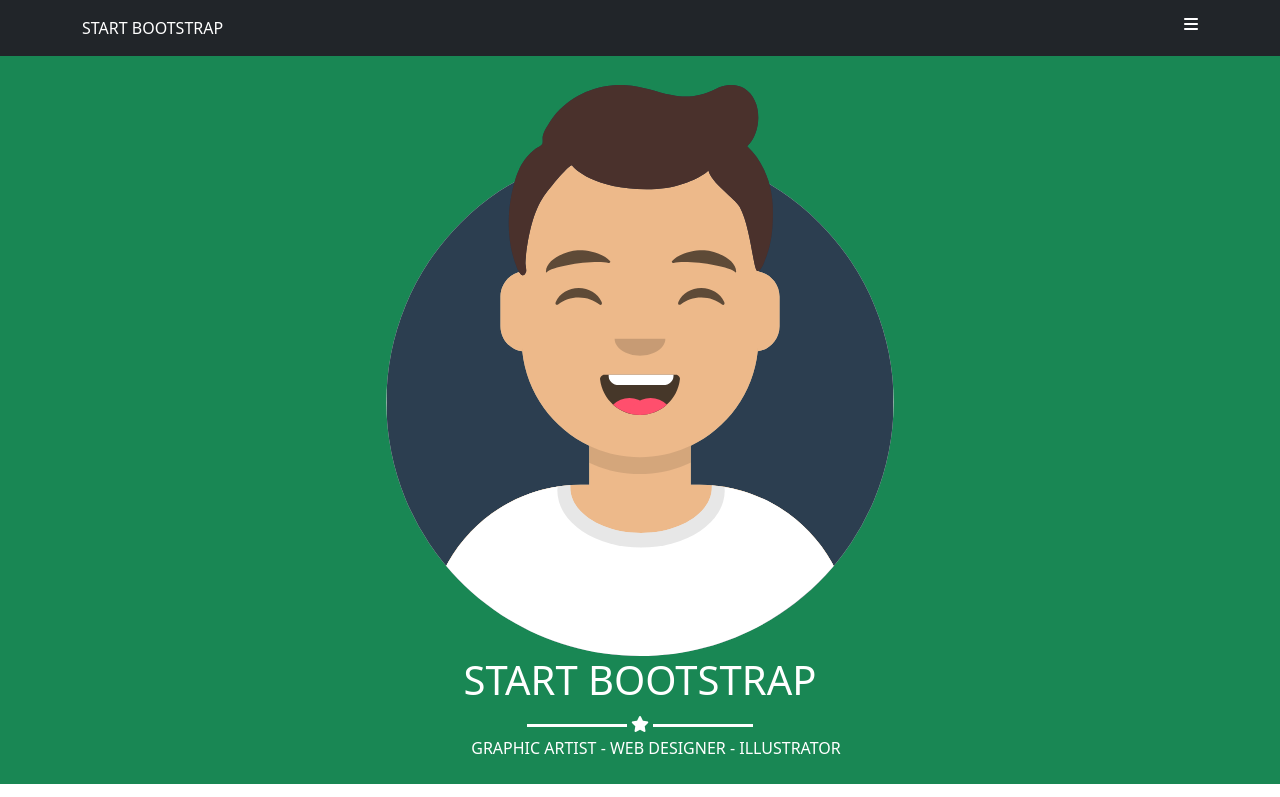
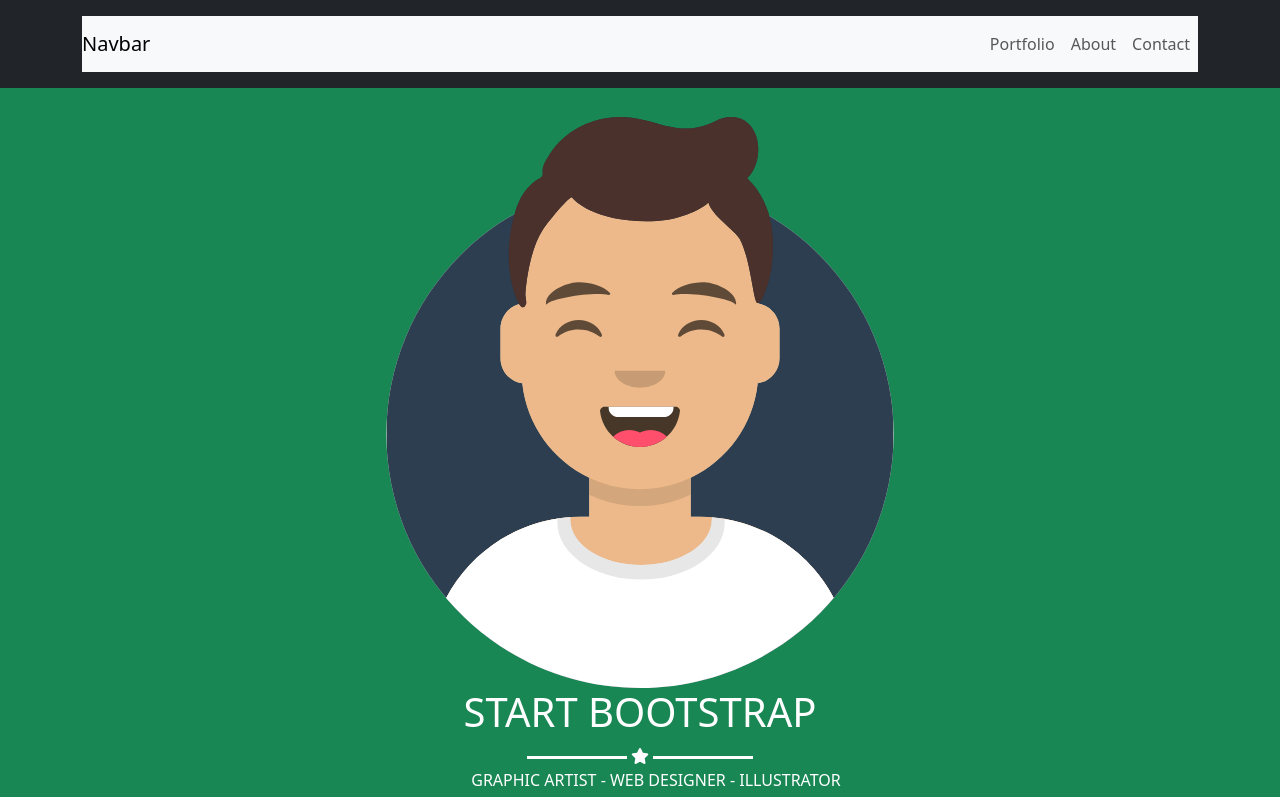
Before and after one commit to AndyDAntuono/bootstrap_freelancer, a plain HTML site: page index.html in a window 1280 px wide. Shown: the top 797 px of the page. Drawn offline with nearby package versions, Linux system fonts and the light colour scheme.

Commit message:
[UPD] updated header content

```diff
--- a/css/style.css
+++ b/css/style.css
@@ -7,10 +7,11 @@
 
 /*BACKGROUNDS COLORS*/
 
-
-.bg-blue {
-	background-color: blue;
+/*
+header, nav, .copyright {
+	background-color: rgba(44,62,80,255);
 }
+	*/
 
 .bg-red {
 	background-color: red;
--- a/index.html
+++ b/index.html
@@ -12,15 +12,27 @@
     <header class="bg-dark text-white">
         <div class="container py-3">
             <div class="row">
-                <div class="col-sm-6 col-md-6 col-lg-6">
-                    <div class="logo d-flex align-items-center">
-                        START BOOTSTRAP
-                    </div>
-                </div>
-                <div class="col-sm-6 col-md-6 col-lg-6 text-end">
-                    <div class="menu d-flex align-items-center justify-content-end">
-                        <i class="fa-solid fa-bars"></i>
-                    </div>
+                <div class="col-sm-12 col-md-12 col-lg-12">
+                    <nav class="navbar navbar-expand-lg navbar-light bg-light">
+                        <a class="navbar-brand" href="#">Navbar</a>
+                        <button class="navbar-toggler" type="button" data-toggle="collapse" data-target="#navbarSupportedContent" aria-controls="navbarSupportedContent" aria-expanded="false" aria-label="Toggle navigation">
+                          <span class="navbar-toggler-icon"></span>
+                        </button>
+
+                        <div class="collapse navbar-collapse" id="navbarSupportedContent">
+                          <ul class="navbar-nav ms-auto">
+                            <li class="nav-item active">
+                              <a class="nav-link" href="#">Portfolio <span class="sr-only">(current)</span></a>
+                            </li>
+                            <li class="nav-item">
+                              <a class="nav-link" href="#">About</a>
+                            </li>
+                            <li class="nav-item">
+                                <a class="nav-link" href="#">Contact</a>
+                              </li>
+                          </ul>
+                        </div>
+                      </nav>
                 </div>
             </div>
         </div>
```
